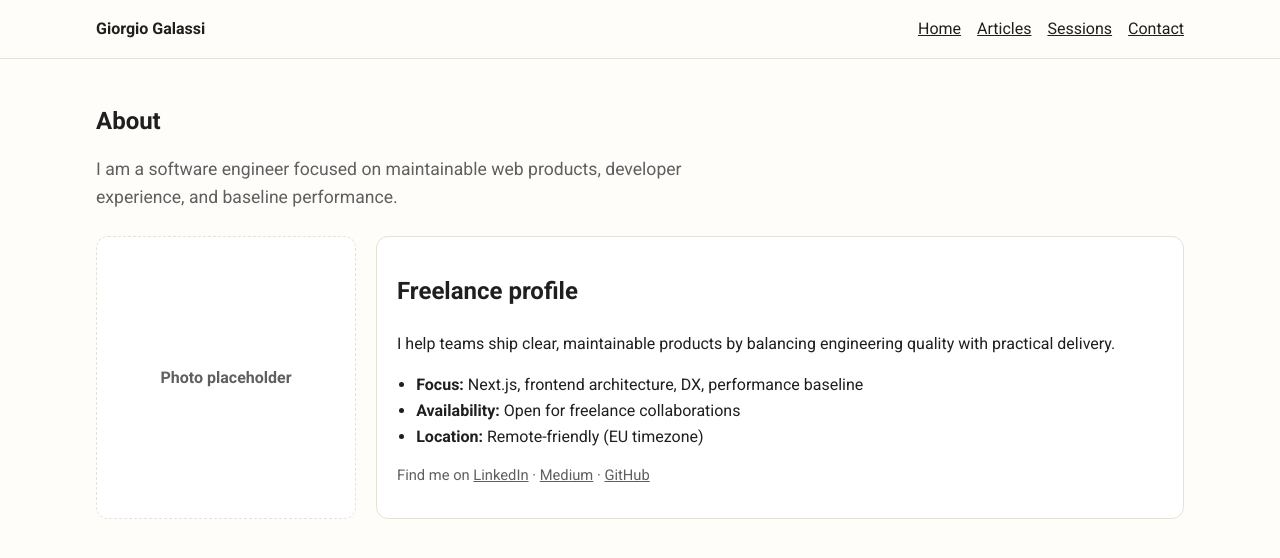
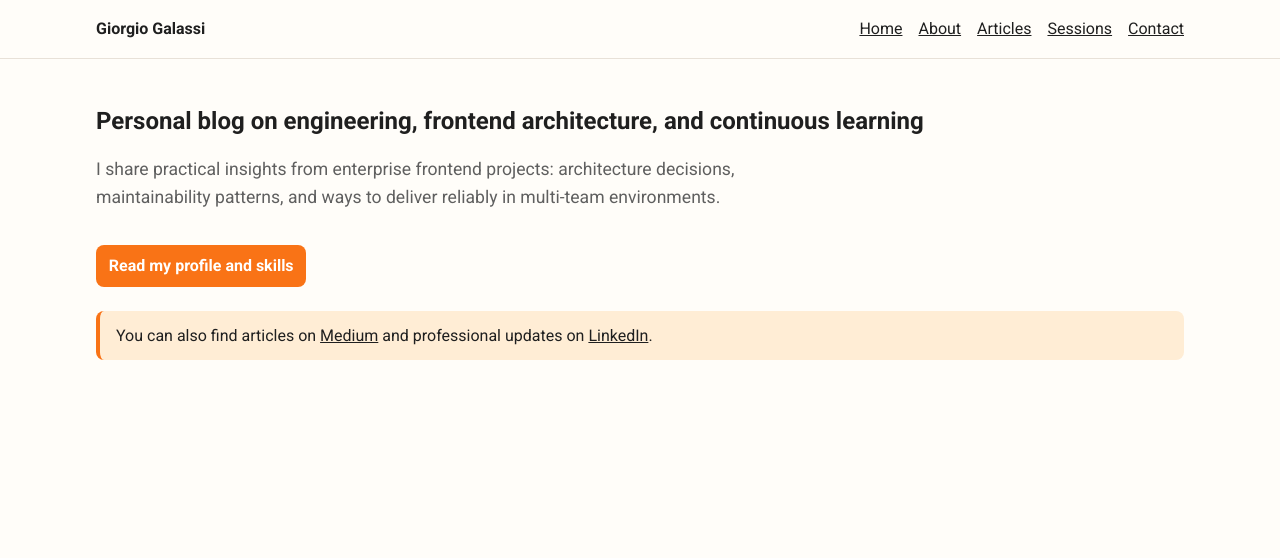
Before and after one commit to giorgiogalassi/blog, a Next.js app: page / in a window 1280 px wide. Shown: the top 558 px of the page. Built offline with nearby package versions, Linux system fonts and the light colour scheme.

Commit message:
Reintroduce About page with CV summary and skills

```diff
--- a/app/page.tsx
+++ b/app/page.tsx
@@ -1,59 +1,29 @@
-import type { Metadata } from 'next';
+import Link from 'next/link';
 
 import { siteConfig } from '@/config/site';
-
-export const metadata: Metadata = {
-  title: 'About',
-  description: 'Who I am, how I work, and what I publish on this personal blog.'
-};
 
 export default function HomePage() {
   return (
     <section className="page container">
-      <h1>About</h1>
+      <h1>Personal blog on engineering, frontend architecture, and continuous learning</h1>
       <p className="lead">
-        I am a software engineer focused on maintainable web products, developer experience, and
-        baseline performance.
+        I share practical insights from enterprise frontend projects: architecture decisions,
+        maintainability patterns, and ways to deliver reliably in multi-team environments.
       </p>
-
-      <div className="about-grid">
-        <div className="photo-slot" aria-label="Profile photo placeholder">
-          <span>Photo placeholder</span>
-        </div>
-
-        <article className="card">
-          <h2>Freelance profile</h2>
-          <p>
-            I help teams ship clear, maintainable products by balancing engineering quality with
-            practical delivery.
-          </p>
-          <ul className="meta-list">
-            <li>
-              <strong>Focus:</strong> Next.js, frontend architecture, DX, performance baseline
-            </li>
-            <li>
-              <strong>Availability:</strong> Open for freelance collaborations
-            </li>
-            <li>
-              <strong>Location:</strong> Remote-friendly (EU timezone)
-            </li>
-          </ul>
-          <p className="card-meta">
-            Find me on{' '}
-            <a href={siteConfig.social.linkedin} target="_blank" rel="noreferrer">
-              LinkedIn
-            </a>{' '}
-            ·{' '}
-            <a href={siteConfig.social.medium} target="_blank" rel="noreferrer">
-              Medium
-            </a>{' '}
-            ·{' '}
-            <a href={siteConfig.social.github} target="_blank" rel="noreferrer">
-              GitHub
-            </a>
-          </p>
-        </article>
-      </div>
+      <Link href="/about" className="button-link">
+        Read my profile and skills
+      </Link>
+      <p className="note">
+        You can also find articles on{' '}
+        <a href={siteConfig.social.medium} target="_blank" rel="noreferrer">
+          Medium
+        </a>{' '}
+        and professional updates on{' '}
+        <a href={siteConfig.social.linkedin} target="_blank" rel="noreferrer">
+          LinkedIn
+        </a>
+        .
+      </p>
     </section>
   );
 }
--- a/config/site.ts
+++ b/config/site.ts
@@ -7,6 +7,7 @@ export const siteConfig = {
   email: 'ged.galassi@gmail.com',
   nav: [
     { label: 'Home', href: '/' },
+    { label: 'About', href: '/about' },
     { label: 'Articles', href: '/articles' },
     { label: 'Sessions', href: '/sessions' },
     { label: 'Contact', href: '/contact' }
```
Also changed, not shown: app/about/page.tsx (added, +73 -0 lines).
